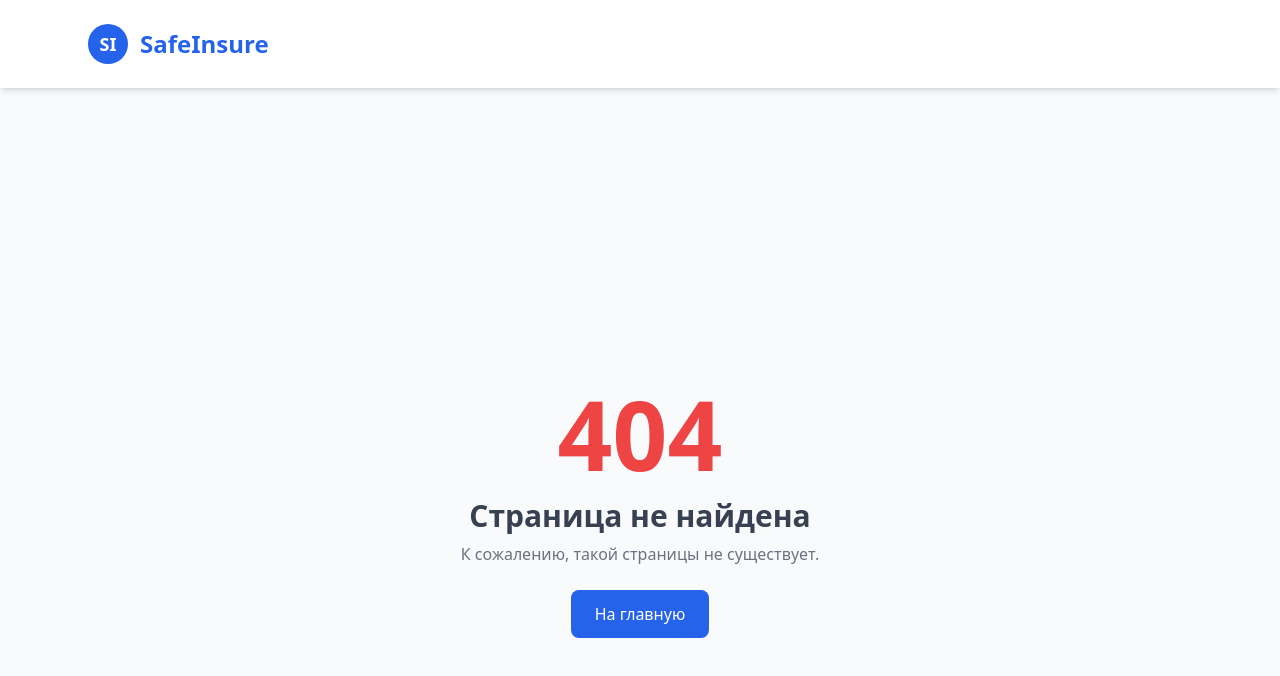
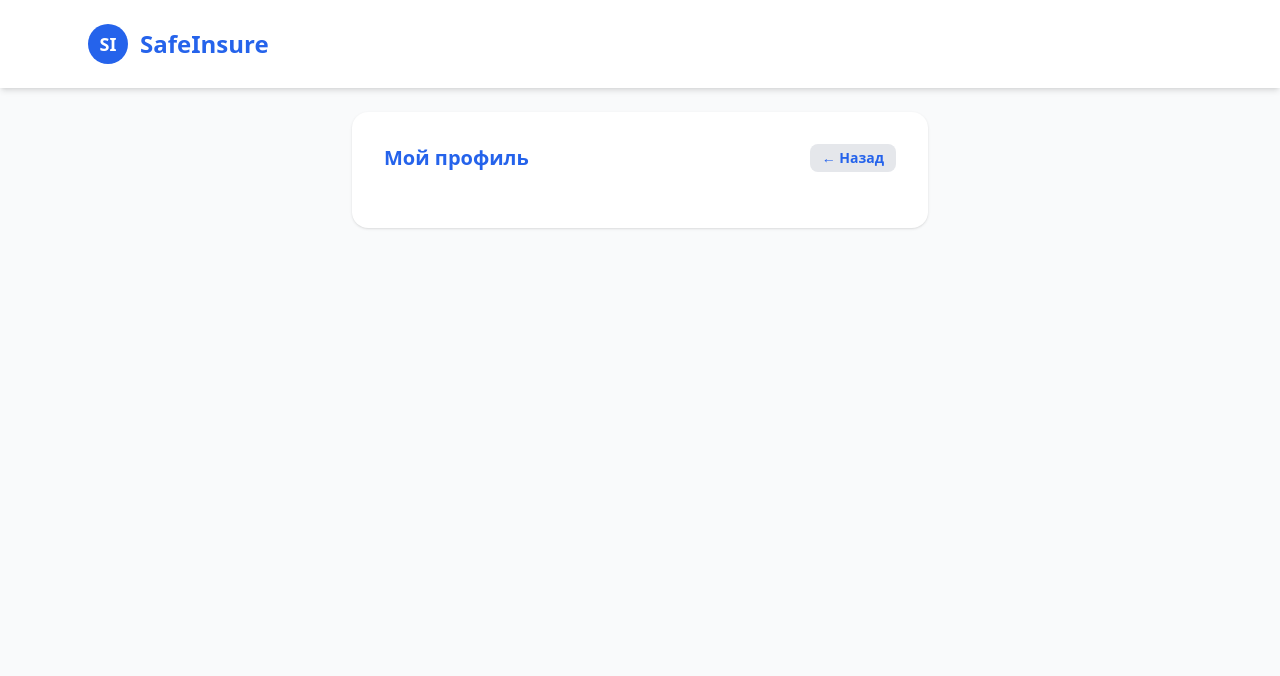
Before and after one commit to Dierfeus/insuranceVue, a Vue app in the folder client/: page /profile in a window 1280 px wide. Before the commit this address had no page. Shown: the top 676 px of the page. Built offline with nearby package versions, Linux system fonts and the light colour scheme; no server answers.

Commit message:
кнопка профиль вверху

```diff
--- a/client/src/App.vue
+++ b/client/src/App.vue
@@ -35,11 +35,20 @@ const UserRole = computed((): string => {
         </div>
 
         <!-- Навигация и информация о пользователе -->
+        <!-- Навигация и информация о пользователе -->
         <div class="flex items-center gap-4 md:gap-6">
 
-          <span v-if="auth.token" class="text-gray-700 font-medium hidden sm:inline">
-            Роль: <span class="font-semibold text-blue-600">{{ UserRole }}</span>
-          </span>
+          <button
+              v-if="auth.token"
+              @click="router.push('/profile')"
+              class="bg-blue-500 text-white px-4 py-2 rounded-lg shadow hover:bg-blue-600 transition-all flex items-center gap-2"
+          >
+            <svg xmlns="http://www.w3.org/2000/svg" class="h-5 w-5" fill="none" viewBox="0 0 24 24" stroke="currentColor">
+              <path stroke-linecap="round" stroke-linejoin="round" stroke-width="2"
+                    d="M5.121 17.804A9 9 0 1118.364 4.56a9 9 0 01-13.243 13.243zM15 11a3 3 0 11-6 0 3 3 0 016 0z"/>
+            </svg>
+            Профиль
+          </button>
 
           <button
               v-if="auth.token"
@@ -47,7 +56,8 @@ const UserRole = computed((): string => {
               class="bg-red-500 text-white px-4 py-2 rounded-lg shadow hover:bg-red-600 transition-all flex items-center gap-2"
           >
             <svg xmlns="http://www.w3.org/2000/svg" class="h-5 w-5" fill="none" viewBox="0 0 24 24" stroke="currentColor">
-              <path stroke-linecap="round" stroke-linejoin="round" stroke-width="2" d="M17 16l4-4m0 0l-4-4m4 4H7m6 4v1m0-10V5"/>
+              <path stroke-linecap="round" stroke-linejoin="round" stroke-width="2"
+                    d="M17 16l4-4m0 0l-4-4m4 4H7m6 4v1m0-10V5"/>
             </svg>
             Выйти
           </button>
--- a/client/src/router/index.ts
+++ b/client/src/router/index.ts
@@ -7,13 +7,15 @@ import NotFoundPage from '../views/NotFoundPage.vue'
 import Login from "../views/Login.vue";
 import Register from "../views/Register.vue";
 import FirstDisplay from "../views/FirstDisplay.vue";
+import Profile from "../views/User/UserProfile.vue";
 
 const routes = [
     { path: '/', component: FirstDisplay },
     { path: '/login', component: Login },
     { path: '/register', component: Register },
     { path: '/dashboard', name: 'Dashboard', component: DashboardPage, meta: { roles: ['agent', 'inspector', 'expert'] } },
-    { path: '/:pathMatch(.*)*', component: NotFoundPage }
+    { path: '/:pathMatch(.*)*', component: NotFoundPage },
+    { path: '/profile', component: Profile, mets: { roles: ['user'] } },
 ]
 
 const router = createRouter({
--- a/client/src/views/Dashboard.vue
+++ b/client/src/views/Dashboard.vue
@@ -8,9 +8,7 @@
       <button v-if="role==='user'" :class="tab==='myClaims'?activeTabClass:tabClass" @click="tab='myClaims'">
         📑 Мои заявки
       </button>
-      <button v-if="role==='user'" :class="tab==='profile'?activeTabClass:tabClass" @click="tab='profile'">
-        👤 Профиль
-      </button>
+
 
 
 
@@ -49,11 +47,6 @@
       <!-- Мои заявки (пользователя) -->
       <div v-if="tab==='myClaims' && role==='user'">
         <UserClaims />
-      </div>
-
-      <!-- Профиль пользователя -->
-      <div v-if="tab==='profile' && role==='user'">
-        <UserProfile :userId="userId" />
       </div>
 
       <div v-if="tab==='clients' && role==='agent'">
--- a/client/src/views/User/UserProfile.vue
+++ b/client/src/views/User/UserProfile.vue
@@ -1,6 +1,9 @@
 <script setup lang="ts">
 import { ref, onMounted, watch } from 'vue'
 import axios from 'axios'
+import { useRouter } from 'vue-router'
+
+const router = useRouter()
 
 const user = ref<any>(null)
 const editMode = ref(false)
@@ -67,6 +70,13 @@ const saveProfile = async () => {
   <div class="max-w-xl mx-auto bg-white shadow rounded-2xl p-8">
     <h2 class="text-xl font-bold mb-6 text-blue-600 flex justify-between items-center">
       Мой профиль
+
+      <button
+          @click="router.push('/dashboard')"
+          class="text-sm bg-gray-200 px-3 py-1 rounded-lg hover:bg-gray-300 transition"
+      >
+        ← Назад
+      </button>
     </h2>
 
     <div v-if="user" class="space-y-4">
```
